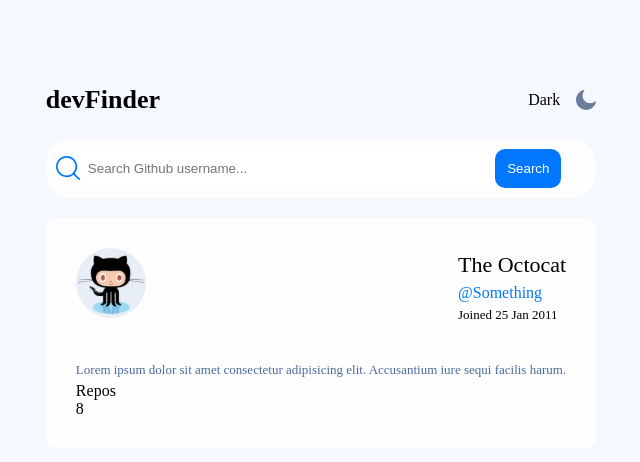
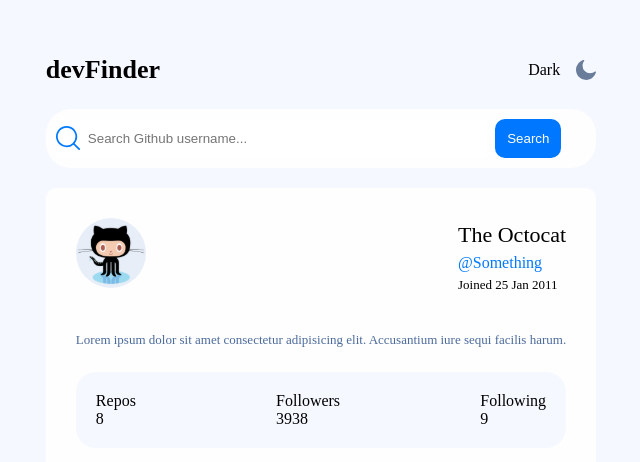
Before and after one commit to lawlawson/github-user-search, a React (Vite) app: page / in a window 1280 px wide. Shown: the part 166-628 px from the top of the page, without its empty margins (319-959 px from the left). Built offline with nearby package versions, Linux system fonts and the light colour scheme.

Commit message:
Basic outline of stats

```diff
--- a/src/components/Stats.jsx
+++ b/src/components/Stats.jsx
@@ -1,9 +1,19 @@
+import styles from './Stats.module.css';
+
 const Stats = () => {
   return (
-    <div>
+    <div className={styles['container']}>
       <div>
         <p>Repos</p>
-        <p>8</p>
+        <h2>8</h2>
+      </div>
+      <div>
+        <p>Followers</p>
+        <h2>3938</h2>
+      </div>
+      <div>
+        <p>Following</p>
+        <h2>9</h2>
       </div>
     </div>
   );
--- a/src/components/Stats.module.css
+++ b/src/components/Stats.module.css
@@ -0,0 +1,8 @@
+.container {
+  display: flex;
+  justify-content: space-between;
+  margin-top: 20px;
+  background-color: var(--clr-lm-lightBlue);
+  padding: 20px;
+  border-radius: 20px;
+}
```
